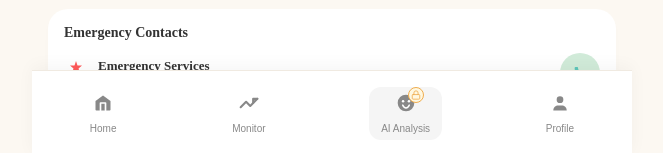
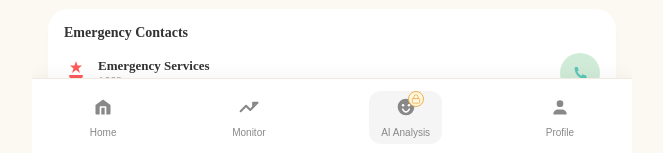
Before and after one commit to 025ham/Momtech-Unicorn, a Vue app in the folder mom-link/: page /emergency in a window 1280 px wide. Shown: the part 644-797 px from the top of the page, without its empty margins (308-971 px from the left). Built offline with nearby package versions, Linux system fonts and the light colour scheme; no server answers.

Commit message:
premiummmmmmmm

```diff
--- a/mom-link/src/App.vue
+++ b/mom-link/src/App.vue
@@ -20,15 +20,11 @@ html, body {
   height: 100%;
   width: 100%;
   overflow: hidden;
-  position: fixed;
-  top: 0;
-  left: 0;
-  right: 0;
-  bottom: 0;
 }
 
 body {
   margin: 0;
+  padding: 0;
   height: 100%;
 }
 
@@ -36,11 +32,13 @@ body {
   width: 100%;
   max-width: 600px;
   height: 100%;
-  height: 100vh;
-  height: 100dvh;
   margin: 0 auto;
   background-color: #fcf8f2;
-  position: relative;
+  position: fixed;
+  top: 0;
+  left: 0;
+  right: 0;
+  bottom: 0;
   overflow: hidden;
   display: flex;
   flex-direction: column;
--- a/mom-link/src/components/Layout.vue
+++ b/mom-link/src/components/Layout.vue
@@ -119,12 +119,10 @@ const handleNavClick = (item) => {
 }
 
 .bottom-nav {
-  position: fixed;
+  position: absolute;
   bottom: 0;
-  left: 50%;
-  transform: translateX(-50%);
+  left: 0;
   width: 100%;
-  max-width: 600px;
   background-color: #ffffff;
   display: flex;
   justify-content: space-around;
--- a/mom-link/src/views/EmergencyView.vue
+++ b/mom-link/src/views/EmergencyView.vue
@@ -587,16 +587,14 @@ const handleMouseMove = (e) => {
 
 /* Bottom Nav */
 .bottom-nav {
-  position: fixed;
+  position: absolute;
   bottom: 0;
-  left: 50%;
-  transform: translateX(-50%);
+  left: 0;
   width: 100%;
-  max-width: 600px;
   background-color: #ffffff;
   display: flex;
   justify-content: space-around;
-  padding: 16px 0 16px 0;
+  padding: 12px 0 12px 0;
   border-top: 1px solid #f0eae1;
   box-shadow: 0 -4px 16px rgba(0, 0, 0, 0.04);
   z-index: 100;
```
